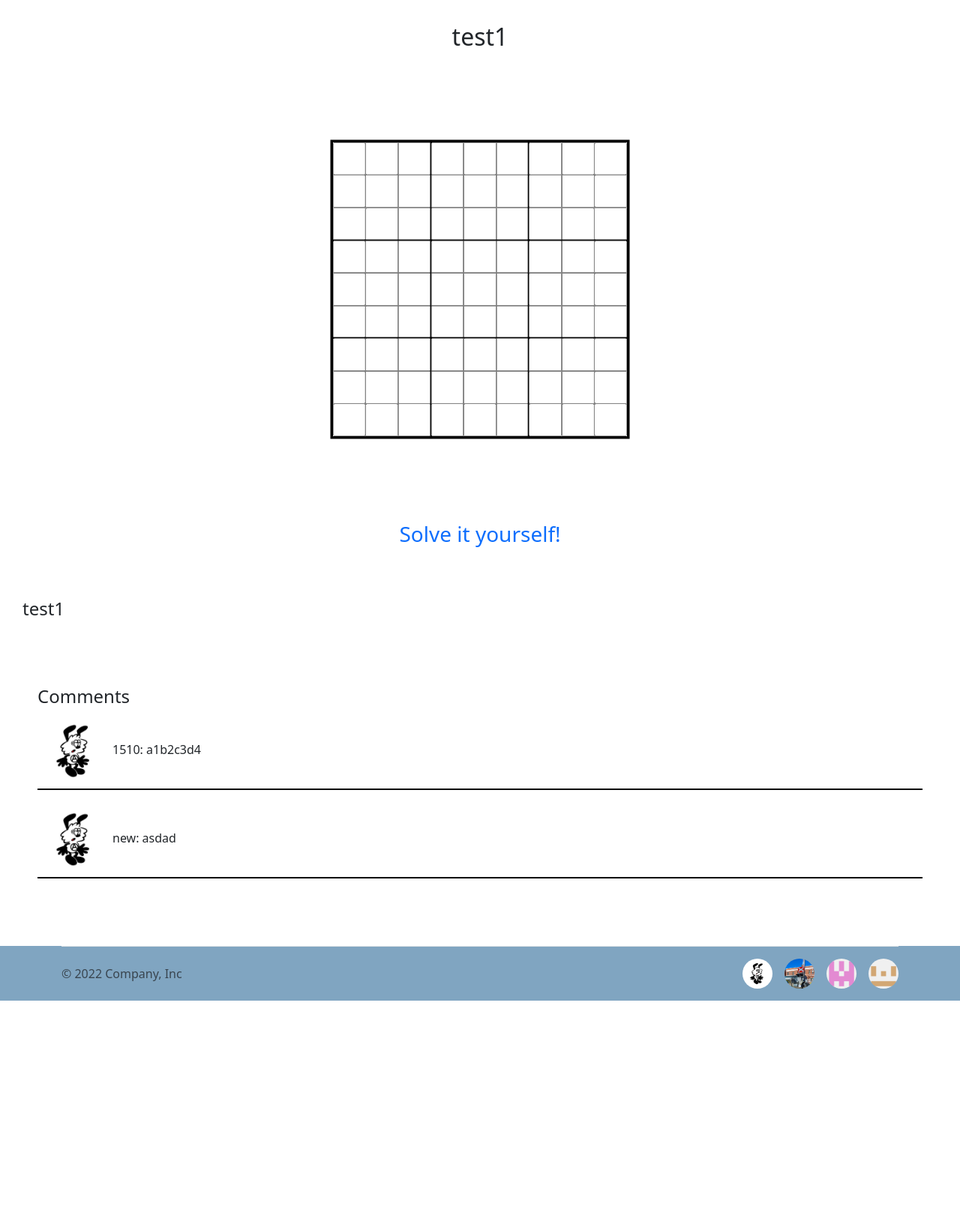
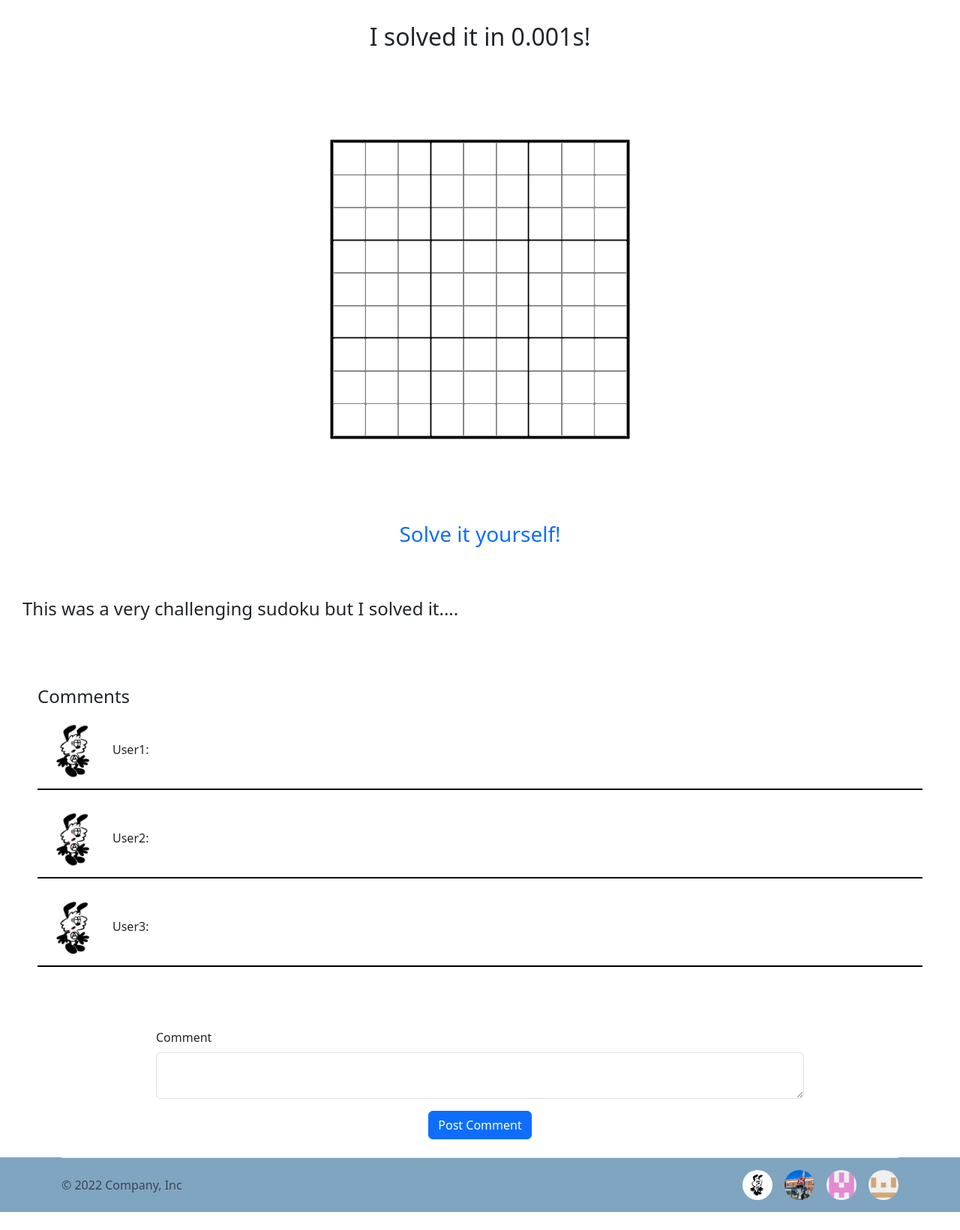
Before and after one commit to realroyxu/CITS3403-MurderMystery, a Flask app: page /forum/1 in a window 1280 px wide. Shown: the part 91-1732 px from the top of the page at 75% size. Before the commit the page ends 1426 px from the top, so only its background shows below. Run offline with Flask 3, Linux system fonts and the light colour scheme; a user stored in the database is signed in.

Commit message:
add comment section

```diff
--- a/app/blueprints/comment/routes.py
+++ b/app/blueprints/comment/routes.py
@@ -4,12 +4,14 @@ from db.db_error_helper import DB_Error
 from flask import request, jsonify, session
 
 
-@comment_bp.route('/api/addcomment', methods=['POST'])
+@comment_bp.route('/api/comment/<int:id>', methods=['POST'])
 # need [postid, commenttext]
 # [userid] will be taken from session
-def add_comment():
+def add_comment(id):
     data = request.get_json()
+    del data['csrf_token']
     data['userid'] = session['userid']
+    data['postid'] = id
     try:
         comment_helper.add_comment(data)
         return jsonify({"message": "Comment added successfully"}), 200
--- /dev/null
+++ b/app/blueprints/post/forms.py
@@ -0,0 +1,8 @@
+from flask_wtf import FlaskForm
+from wtforms import TextAreaField, SubmitField
+from wtforms.validators import DataRequired
+
+
+class CommentForm(FlaskForm):
+    commenttext = TextAreaField('Comment', validators=[DataRequired()])
+    submit = SubmitField('Post Comment')
--- a/app/blueprints/post/routes.py
+++ b/app/blueprints/post/routes.py
@@ -1,4 +1,7 @@
 from . import post_bp
+from . import post_helper
+from . import forms
+from db import db_error_helper as ERROR
 from flask import request, jsonify, session, render_template, url_for
 from . import post_helper
 import db.db_error_helper as ERROR
@@ -6,30 +9,27 @@ from app.blueprints.puzzle import puzzle_helper
 from app.blueprints.comment import comment_helper
 from app.blueprints.user import user_helper
 
-# very temporate solution, not using api so need duplicate function here
-@post_bp.route('/forum/<int:postid>')
-def forum(postid):
-    try:
-        post = post_helper.get_post({'postid': postid})
-        puzzledata = puzzle_helper.get_puzzle({"puzzleid": post['puzzleid']})
-        comment = comment_helper.get_comments({"postid": postid})
-        for item in comment:
-            item['author'] = user_helper.get_username(item['userid'])
-            item.pop('userid')
-        postdata = {"postid": post['postid'], "title": post['title'], "content": post['content'],
-                    "puzzledata": puzzledata, "comments": comment}
-        if postid == post['postid']:
-            css_file_path = url_for('static', filename='forum/forum_post_style.css')
-            return render_template('forum_post.html', css_file_path=css_file_path, post=postdata)
-        else:
-            last_url = request.referrer
-            css_file_path = url_for('static', filename='error/error_style.css')
-            return render_template('/error/error.html', css_file_path=css_file_path, error="Post not found",
-                                   last_url=last_url)
-    except ERROR.DB_Error:
-        return render_template('/error/error.html', css_file_path=css_file_path, error="Post not found",
-                               last_url=last_url)
+@post_bp.route('/forum/<int:id>')
+def forum(id):
+    form = forms.CommentForm()
+    post = {
+        'id': 1,
+        'title': 'I solved it in 0.001s!',
+        'content': 'This was a very challenging sudoku but I solved it....',
+        'comments': [
+            {'author': 'User1', 'text': 'Great post!'},
+            {'author': 'User2', 'text': 'Thanks for sharing!'},
+            {'author': 'User3', 'text': 'Interesting read.'}
+        ]
+    }
 
+    if id == post['id']:
+        css_file_path = url_for('static', filename='forum/forum_post_style.css')
+        return render_template('forum_post.html', css_file_path=css_file_path, post=post, form=form)
+    else:
+        last_url = request.referrer
+        css_file_path = url_for('static', filename='error/error_style.css')
+        return render_template('/error/error.html', css_file_path=css_file_path, error="Post not found", last_url=last_url)
 
 
 @post_bp.route('/solve/<int:postid>', methods=['GET', 'POST'])
--- a/app/blueprints/user/api.py
+++ b/app/blueprints/user/api.py
@@ -44,7 +44,7 @@ def register():
     try:
         user_service.register_user(username, password)
         session['username'] = username
-        print(user_service.get_userid(username))
+        session['userid'] = user_service.get_userid(username)
         return jsonify({"message": f"Account created for {username}!"}), 200
     except ERROR.DB_Error as e:
         return jsonify({"message": f"Error creating account: {e}"}), 401
--- a/app/static/forum/forum_post_style.css
+++ b/app/static/forum/forum_post_style.css
@@ -34,3 +34,17 @@
 .solve{
     text-decoration : none;
 }
+
+.comment-form{
+    width : 70%;
+}
+
+.comment-container{
+    display : flex;
+    justify-content : center
+}
+
+.button{
+    display : flex;
+    justify-content : center
+}
--- a/app/templates/forum_post.html
+++ b/app/templates/forum_post.html
@@ -26,6 +26,55 @@
                     <p class="comments"><img class="user-icon" src="../../static/images/github_icons/yet.jpeg"/>{{ comment.author }}: {{ comment.commenttext }}</p>
                 {% endfor %}
         </div>
+        {% if session['username'] %}
+            <div class="comment-container">
+                <div class="comment-form">
+                    <form method="POST" id="commentForm">
+                        {{ form.hidden_tag() }}
+                        <div class="form-group p-3">
+                            {{ form.commenttext.label(class="form-label") }}
+                            {{ form.commenttext(class="form-control") }}
+                        </div>
+                        <div class="button">
+                            {{ form.submit(class="btn btn-primary") }}
+                        </div>
+                    </form>
+                </div>
+            </div>
+            <script>
+                document.addEventListener('DOMContentLoaded', function() {
+                    const form = document.querySelector('#commentForm');
+                    form.addEventListener('submit', async function(event) {
+                        event.preventDefault();
+                        const formData = new FormData(form);
+                        const jsonData = {};
+                        formData.forEach((value, key) => {
+                            jsonData[key] = value;
+                        });
+
+                        try {
+                            const response = await fetch(`/api/comment/{{ post.id }}`, {
+                                method: 'POST',
+                                headers: {
+                                    'Content-Type': 'application/json'
+                                },
+                                body: JSON.stringify(jsonData)
+                            });
+                            const result = await response.json();
+                            if (response.ok) {
+                                alert(result.message);
+                                window.location.reload();  // Reload the page to show the new comment
+                            } else {
+                                alert(result.message);
+                            }
+                        } catch (error) {
+                            console.error('Error:', error);
+                            alert('An error occurred. Please try again.');
+                        }
+                    });
+                });
+            </script>
+        {% endif %}
     </div>
 </div>
 {% endblock %}
```
Also changed, not shown: app/routes.py (deleted, +0 -84 lines), db/ormtest.db.
